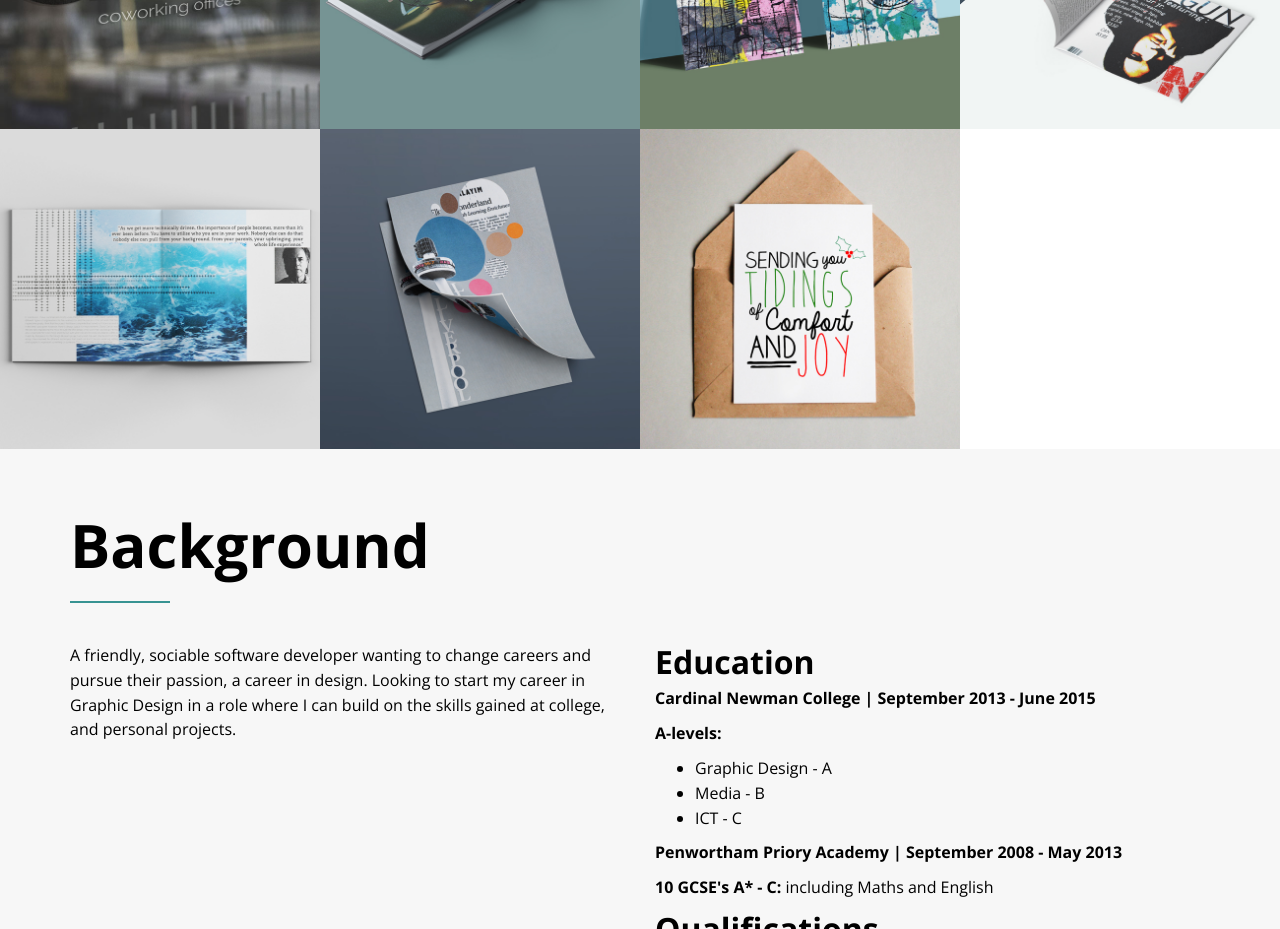
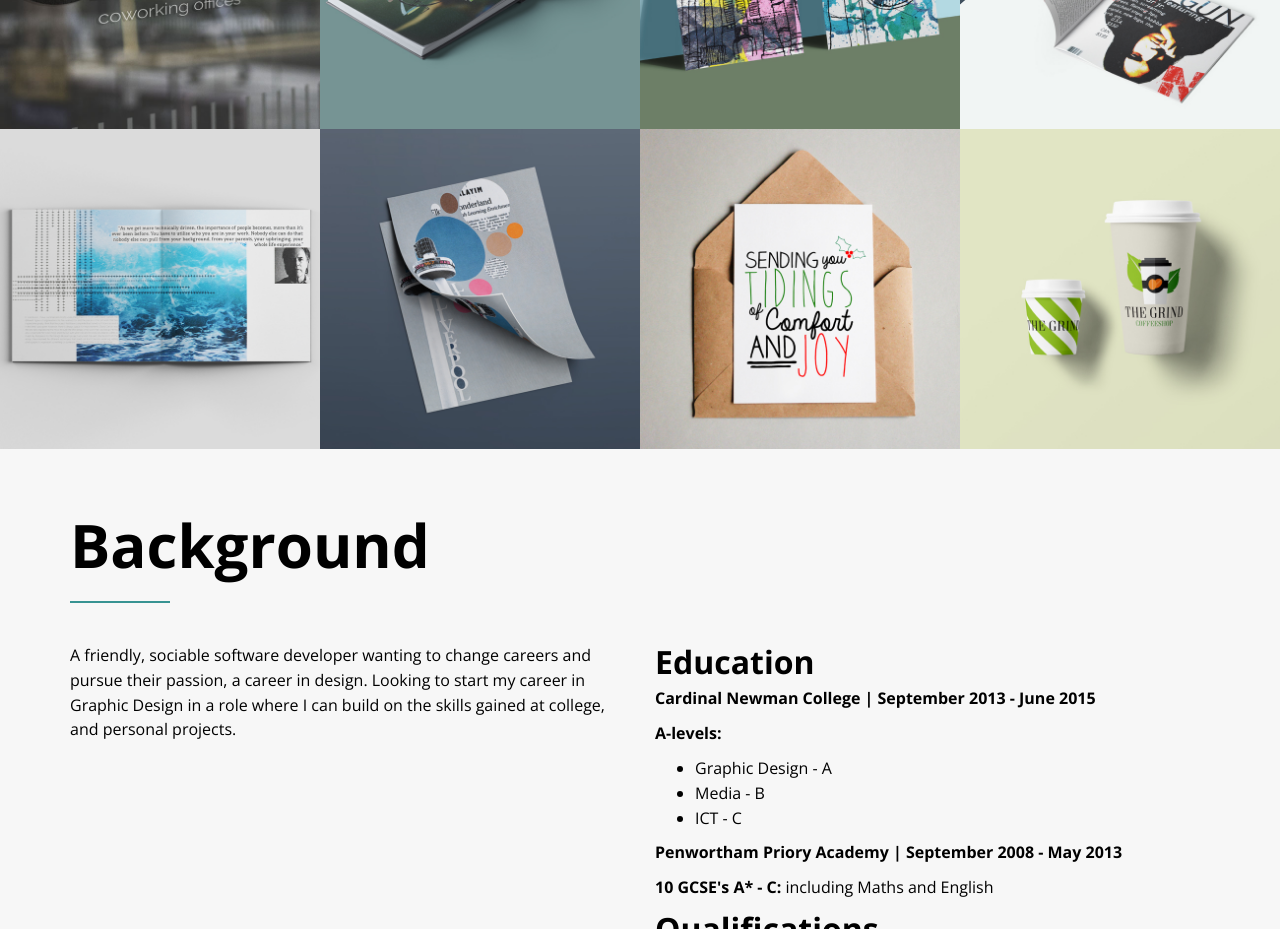
Before and after one commit to HumairaAtcha/humairaatcha.com, a plain HTML site: page index.html in a window 1280 px wide. Shown: the part 920-1849 px from the top of the page. Drawn offline with nearby package versions, Linux system fonts and the light colour scheme; some packages are replaced by stand-ins of ours.

Commit message:
added all portfolio pictures

```diff
--- a/index.html
+++ b/index.html
@@ -74,8 +74,8 @@
               <img src="img/portfolio/christmas-card.jpg" alt="" class="img-responsive"></a></div>
           </div>
           <div class="col-sm-4 col-md-3">
-            <div class="box"><a href="img/portfolio/" title="" data-toggle="lightbox" data-gallery="portfolio" data-title="Name of the work 8" data-footer="Fifth abundantly made Give sixth hath. Cattle creature i be don't them.">
-                <img src="img/portfolio/" alt="" class="img-responsive"></a></div>
+            <div class="box"><a href="img/portfolio/the-grind-logo.jpg" title="" data-toggle="lightbox" data-gallery="portfolio" data-title="Name of the work 8" data-footer="Fifth abundantly made Give sixth hath. Cattle creature i be don't them.">
+                <img src="img/portfolio/the-grind-logo.jpg" alt="" class="img-responsive"></a></div>
           </div>
         </div>
       </div>
```
Also changed, not shown: img/portfolio/the-grind-logo.jpg (added).
